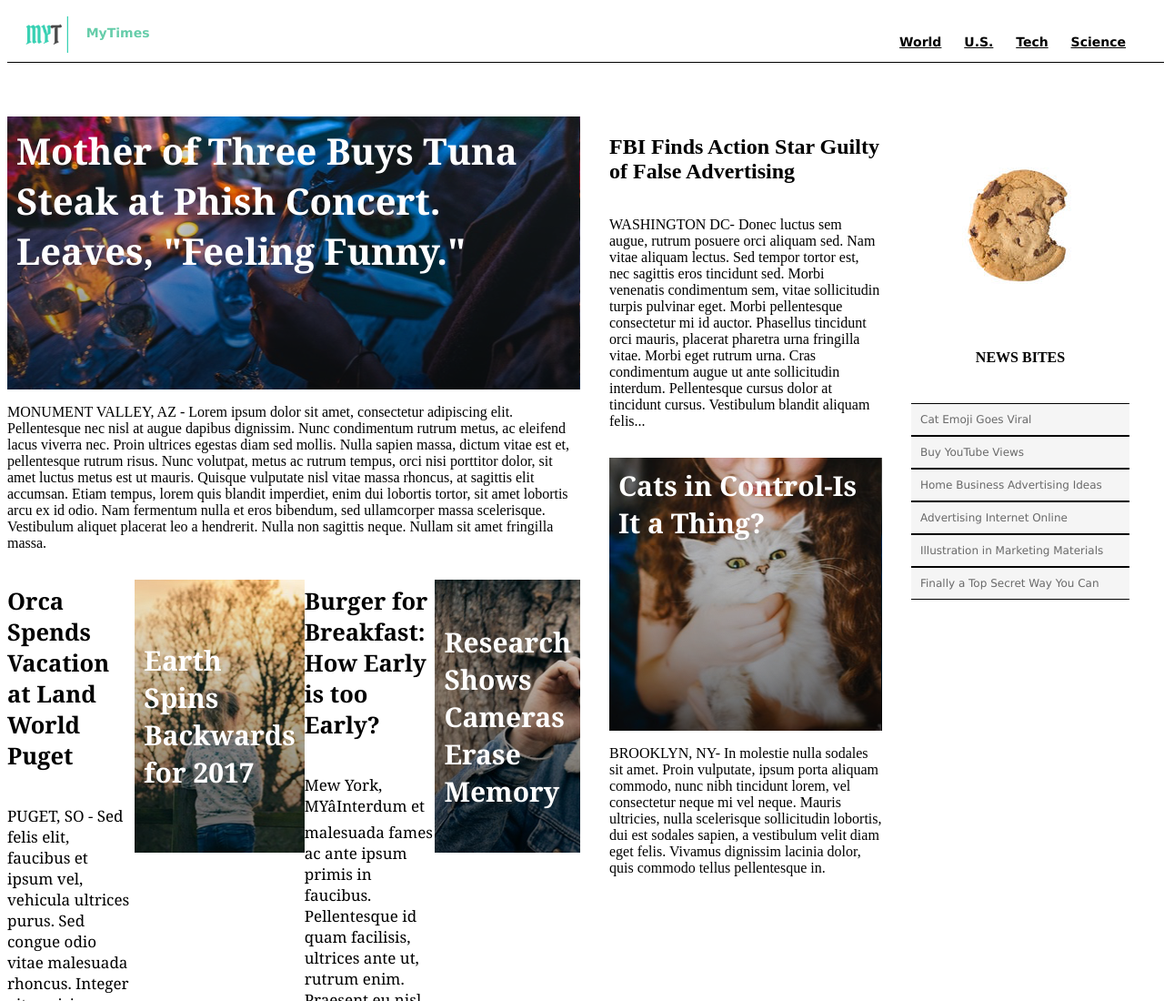
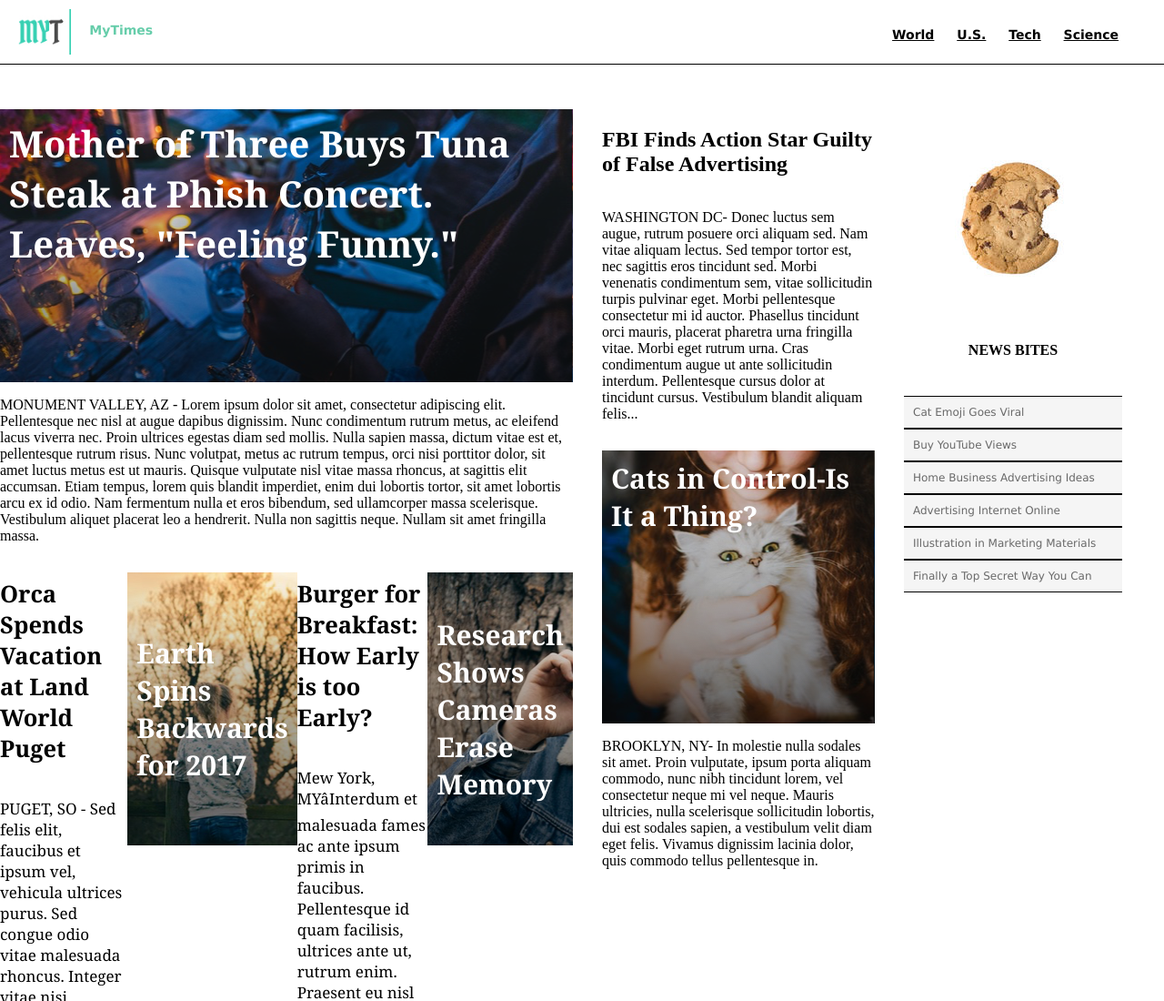
Before and after one commit to zmfrew/mytimes, a plain HTML site: page index.html in a window 1280 px wide. Shown: the top 1100 px of the page at 91% size. Drawn offline with Linux system fonts and the light colour scheme.

Commit message:
Fixed spacing on nav bar.

```diff
--- a/resources/css/style.css
+++ b/resources/css/style.css
@@ -2,12 +2,17 @@ header {
   display: flex;
   position: fixed;
   width: 100%;
-  height: 60px;
+  height: 70px;
   font-size: 14px;
   font-weight: bold;
   background-color: white;
   font-family: Verdana;
   border-bottom: 1px solid black;
+  margin: 0;
+}
+
+body {
+  margin: 0;
 }
 
 .logo {
@@ -17,7 +22,7 @@ header {
 
 .title {
   color: mediumaquamarine;
-  padding: 20px 0 0 10px;
+  padding: 25px 0 0 10px;
   width: 80px;
 }
 
```
